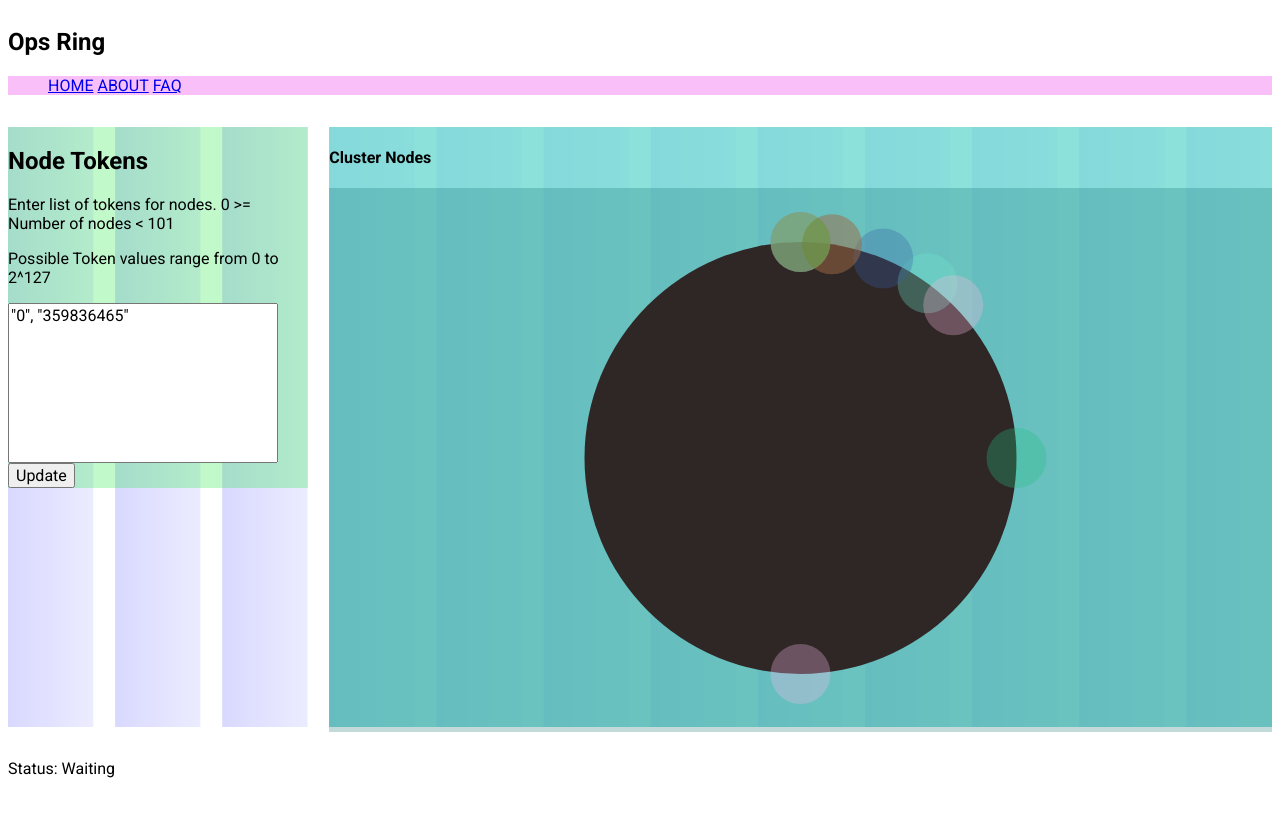
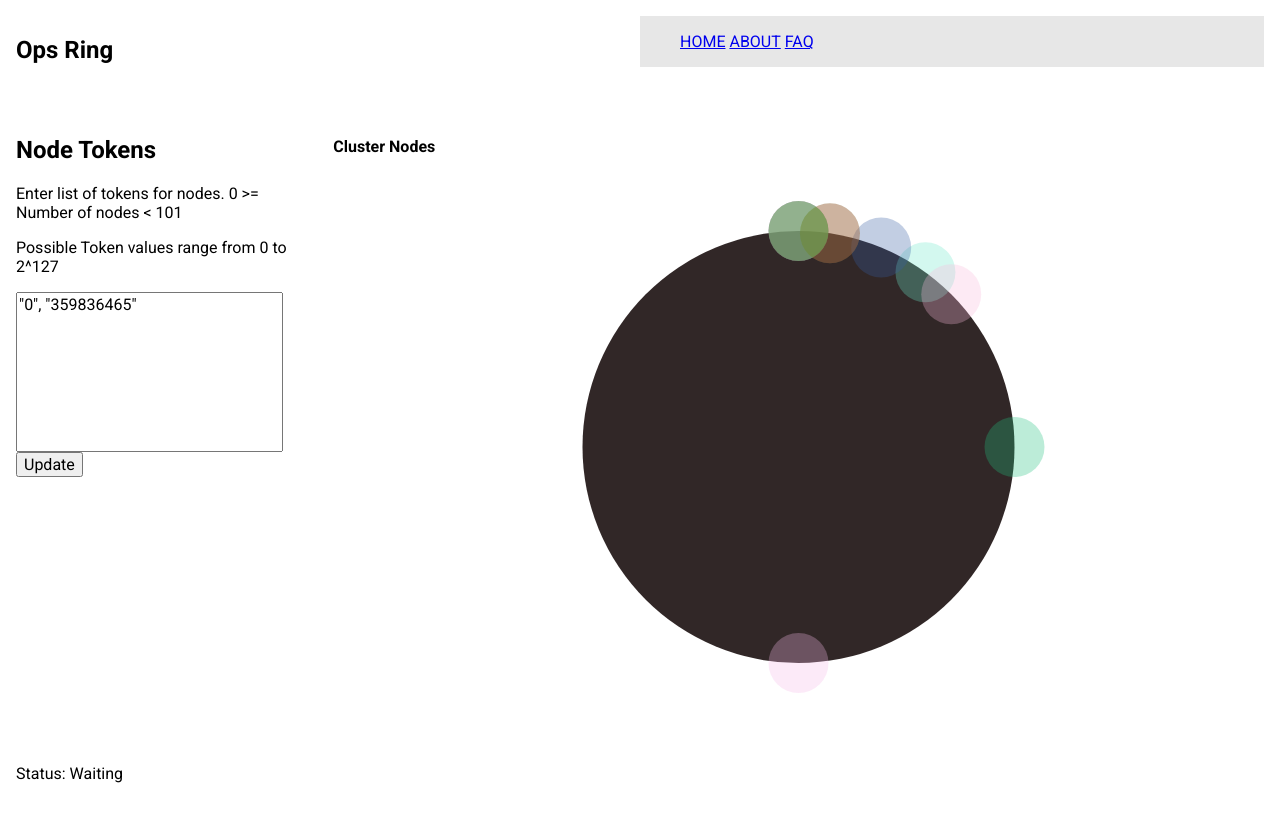
Before and after one commit to ccjoel/c-ring, a website: page www/index.html in a window 1280 px wide. Drawn offline with Linux system fonts and the light colour scheme.

Commit message:
modified styles

```diff
--- a/app/scss/_classes.scss
+++ b/app/scss/_classes.scss
@@ -1,9 +1,9 @@
-#ring-container {
-  background: rgba(0, 100, 100, 0.24);
-}
 
 .padded {
   padding: $container-padding;
 }
 
-@import "header";
+.welcome {
+  float: left;
+  width: 20%;
+}
--- a/app/scss/_grid.scss
+++ b/app/scss/_grid.scss
@@ -6,10 +6,15 @@
   @include clearfix();
 }
 
+.head-wrap {
+  @include clearfix();
+  width: 100%;
+}
+
 .sidebar {
   float: left;
   width: span(12);
-  background: rgba(10, 230, 50, .25);
+  // background: rgba(10, 230, 50, .25);
   @include breakpoint($non-mobile-device) {
     width: span(3 of 12);
     margin-right: gutter();
@@ -18,7 +23,7 @@
 
 .content {
   width: span(12);
-  background:	rgba(113,	218,	210,	0.8);
+  // background: rgba(113,	218,	210,	0.8);
   @include breakpoint($non-mobile-device) {
     @include span(9 of 12 last);
   }
--- a/app/scss/_variables.scss
+++ b/app/scss/_variables.scss
@@ -1,2 +1,2 @@
 $non-mobile-device: 800px;
-$container-padding: 0.5em;
+$container-padding: 1em;
--- a/app/scss/main.scss
+++ b/app/scss/main.scss
@@ -13,11 +13,11 @@
 // ----------------------- Susy grid configuration ---------------------------
 $susy: (
   columns: 12,
-  global-box-sizing:	border-box,
-	debug:	(image:	show)
+  global-box-sizing: border-box
 );
+// debug: (image: show)
 
-@include	border-box-sizing;
+@include border-box-sizing;
 
 //----------------------- Import grid css after susy ------------------------
 
@@ -37,7 +37,9 @@
 }
 
 nav {
-  background: rgba(225, 0, 225, 0.25);
+  background: rgba(22, 22, 22, 0.10);
+  float: right;
+  width: 50%;
   ul {
     li {
       display: inline-block;
--- a/www/index.html
+++ b/www/index.html
@@ -20,6 +20,7 @@
 
   <header class="padded">
 
+    <div class="head-wrap">
       <article class="welcome">
         <h2 id="app-name">Ops Ring</h2>
       </article>
@@ -34,6 +35,7 @@
         </ul>
         </li>
       </nav>
+    </div>
 
   </header>
 
@@ -42,7 +44,8 @@
 
     <aside class="sidebar">
       <h2>Node Tokens</h2>
-        <p>Enter list of tokens for nodes. 0 >= Number of nodes < 101 </p>
+      <p>Enter list of tokens for nodes. 0 >= Number of nodes
+        < 101 </p>
           <p>Possible Token values range from 0 to 2^127</p>
           <textarea id="node-list-text-area"></textarea>
           <button id="update-ring-btn">Update</button>
@@ -59,16 +62,20 @@
 
     </main>
 
-    </div><!-- wrap -->
+  </div>
+  <!-- wrap -->
 
 
   <footer class="padded">
     <article class="status">
-        <p>Status: <span id="status-info">Waiting</span></p>
+      <p>Status:
+        <span id="status-info">Waiting</span>
+      </p>
     </article>
   </footer>
 
   <script src="scripts/bundle.js"></script>
 
 </body>
+
 </html>
```
Also changed, not shown: app/scss/_header.scss (deleted), www/styles/main.css. Lines whose indentation alone changed are shown as unchanged.
